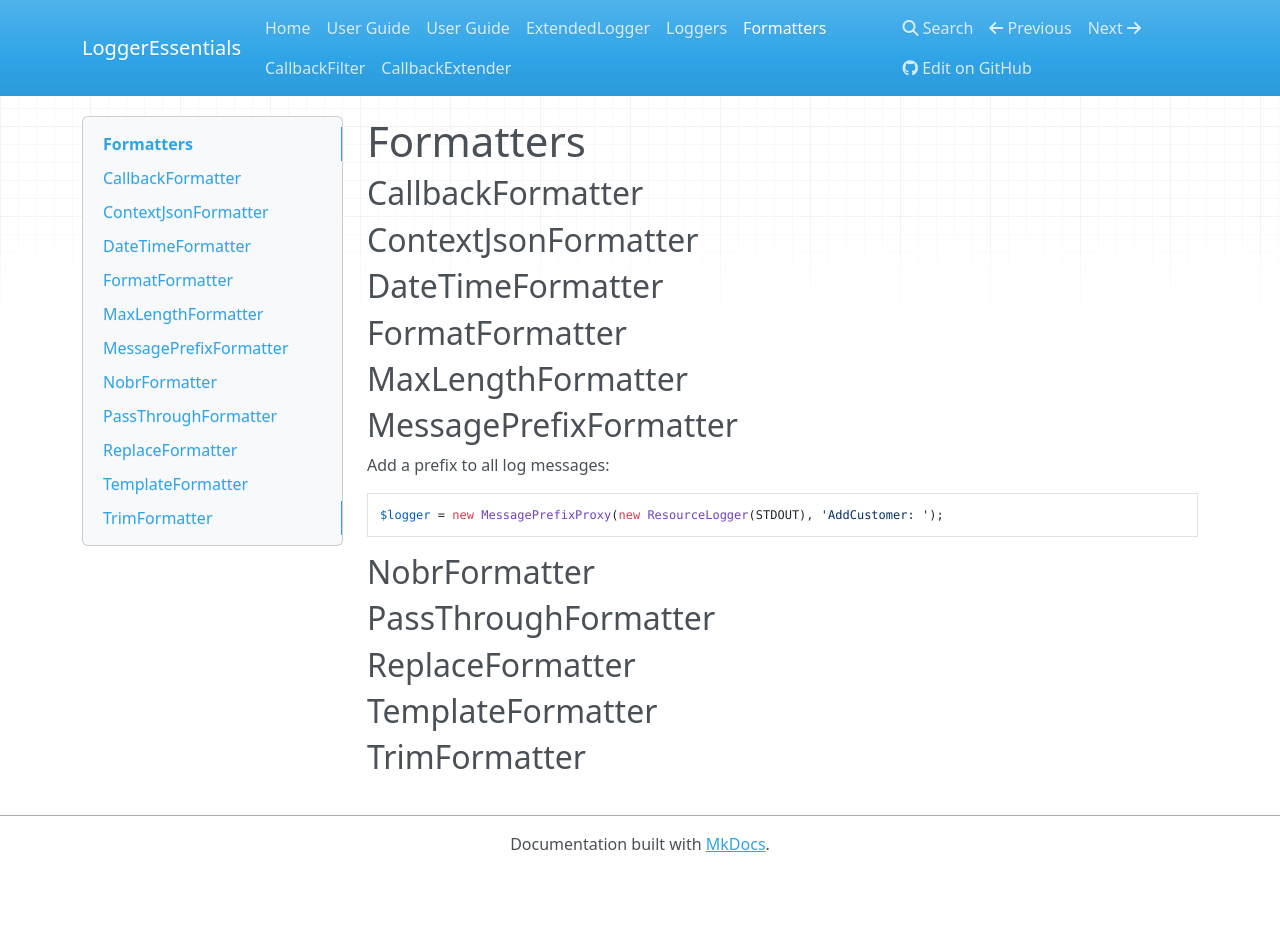
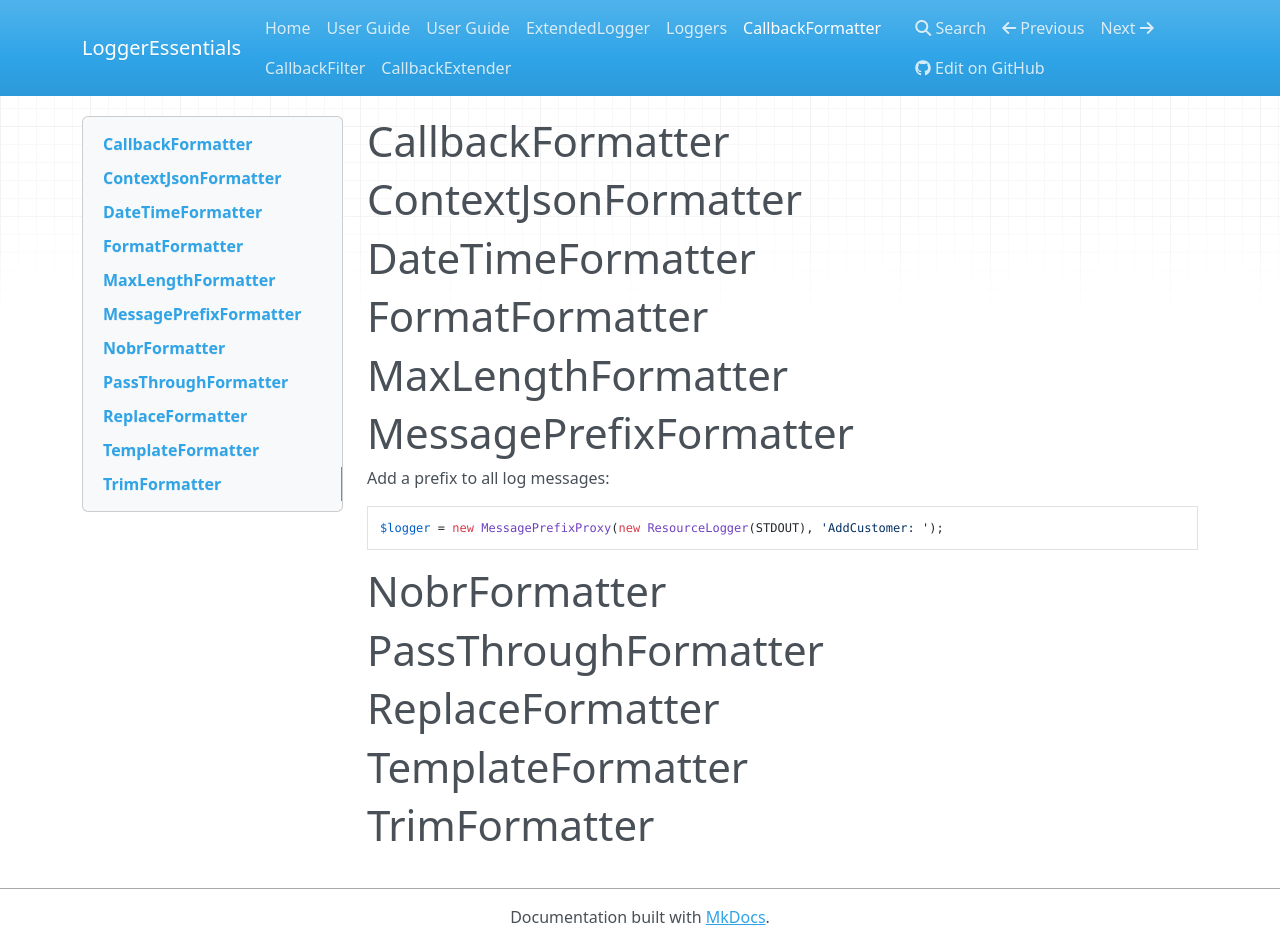
Before and after one commit to LoggerEssentials/LoggerEssentials, an MkDocs documentation site: the page built from docs/components/formatters.md, in a window 1280 px wide and 945 px high. Built offline with MkDocs 1.6.1, drawn with Linux system fonts in a browser that asks for light colours; nearby versions of some CDN libraries; old or Windows-style settings are respelled for this version of MkDocs.

Commit message:
Update formatters.md

````diff
--- a/docs/components/formatters.md
+++ b/docs/components/formatters.md
@@ -1,21 +1,19 @@
-# Formatters
-
-## CallbackFormatter
+# CallbackFormatter
 
 
-## ContextJsonFormatter
+# ContextJsonFormatter
 
 
-## DateTimeFormatter
+# DateTimeFormatter
 
 
-## FormatFormatter
+# FormatFormatter
 
 
-## MaxLengthFormatter
+# MaxLengthFormatter
 
 
-## MessagePrefixFormatter
+# MessagePrefixFormatter
 
 Add a prefix to all log messages:
 
@@ -24,16 +22,16 @@ $logger = new MessagePrefixProxy(new ResourceLogger(STDOUT), 'AddCustomer: ');
 ```
 
 
-## NobrFormatter
+# NobrFormatter
 
 
-## PassThroughFormatter
+# PassThroughFormatter
 
 
-## ReplaceFormatter
+# ReplaceFormatter
 
 
-## TemplateFormatter
+# TemplateFormatter
 
 
-## TrimFormatter
+# TrimFormatter
````
